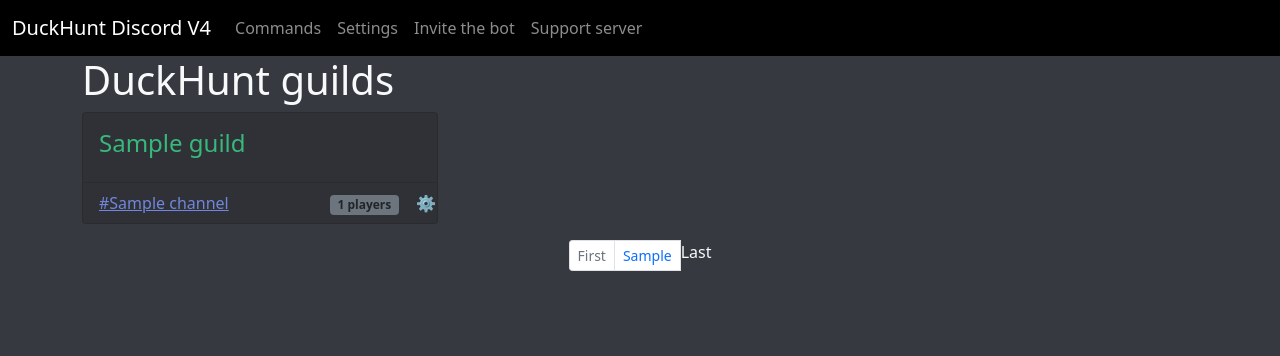
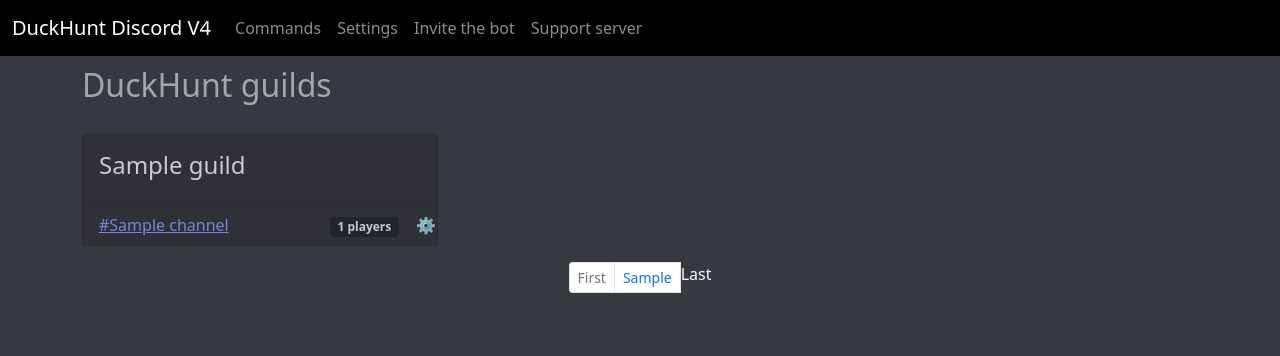
Before and after one commit to DuckHunt-discord/DHV4_Web, a Python web app: template src/templates/botdata/guilds.jinja2 in a window 1280 px wide. Shown: the top 356 px of the page. Run offline with Jinja, Linux system fonts and the light colour scheme; the template is opened without the code that fills it: most values are stand-ins (such as "Sample title", 1, 10 or a date in 2020).

Commit message:
Update colors used

```diff
--- a/src/public/static/public/css/base.css
+++ b/src/public/static/public/css/base.css
@@ -10,7 +10,11 @@
     background-color: #202225 !important;
 }
 
-.background-green {
+.background-dark-green {
+    background-color: rgb(15, 102, 34) !important;
+}
+
+.background-verydark-green {
     background-color: #0c4128 !important;
 }
 
@@ -42,3 +46,14 @@ h2{
 .text-dark-green {
     color: rgb(24, 133, 49) !important;
 }
+
+h1, .h1 {
+    color: rgba(255, 255, 255, 0.55) !important;
+    font-size: 2rem !important;
+    padding-bottom: 0.7em;
+    padding-top: 0.3em;
+}
+
+.text-white-75 {
+    color: rgba(255, 255, 255, 0.75) !important;
+}
--- a/src/templates/botdata/guilds.jinja2
+++ b/src/templates/botdata/guilds.jinja2
@@ -13,23 +13,30 @@
                 <div class="card background-normal h-100">
                     <div class="card-body">
                         <a class="text-decoration-none" href="{{ url('guild', pk=guild.pk) }}">
-                            <div class="h4 card-title flex-grow-1 text-light-green">{{ guild.name }}</div>
+                            <div class="h4 card-title flex-grow-1 text-white-75">{{ guild.name }}</div>
                         </a>
                     </div>
                     <ul class="list-group list-group-flush">
                         {% for channel in guild.channels.all() %}
-                            <li class="list-group-item background-normal border-bottom-0" >
+                            <li class="list-group-item background-normal border-bottom-0">
                                 <div class="row row-cols-2">
-                                    <div class="col-8">
-                                        <a class="text-blurple" href="{{ url('channel', pk=channel.pk) }}">#{{ channel.name }}</a>
+                                    <a class="text-blurple col-8" href="{{ url('channel', pk=channel.pk) }}">
+                                        <div>
+                                            #{{ channel.name }}
                                         </div>
-                                    <div class="col-3">
-                                        <span class="badge bg-secondary text-dark">{{ channel.player_count }} players</span>
+                                    </a>
+
+                                    <a class="text-blurple col-3" href="{{ url('channel', pk=channel.pk) }}">
+                                        <div>
+                                            <span class="badge bg-dark text-white-75">{{ channel.player_count }} players</span>
                                         </div>
-                                    <div class="col-1">
-                                        <a class="text-decoration-none" title="Settings"
-                                           href="{{ url('channel_settings', pk=channel.pk) }}">⚙️</a>
+                                    </a>
+                                    <a class="text-decoration-none col-1" title="Settings"
+                                       href="{{ url('channel_settings', pk=channel.pk) }}">
+                                        <div>
+                                            ⚙️
                                         </div>
+                                    </a>
                                 </div>
                             </li>
                         {% endfor %}
@@ -61,7 +68,8 @@
                 {% endfor %}
 
                 {% if guilds.has_next() %}
-                <li class="page-item"><a class="page-link" href="?page={{ guilds.paginator.num_pages }}">Last</a></li>
+                    <li class="page-item"><a class="page-link" href="?page={{ guilds.paginator.num_pages }}">Last</a>
+                    </li>
                 {% else %}
                     <li class="page-item disabled">Last</li>
                 {% endif %}
@@ -88,7 +96,8 @@
                     <li class="page-item"><a class="page-link"
                                              href="?page={{ guilds.next_page_number() }}">{{ guilds.next_page_number() }}</a>
                     </li>
-                <li class="page-item"><a class="page-link" href="?page={{ guilds.paginator.num_pages }}">Last</a></li>
+                    <li class="page-item"><a class="page-link" href="?page={{ guilds.paginator.num_pages }}">Last</a>
+                    </li>
                 {% else %}
                     <li class="page-item disabled">Last</li>
                 {% endif %}
```
Lines whose indentation alone changed are shown as unchanged.
